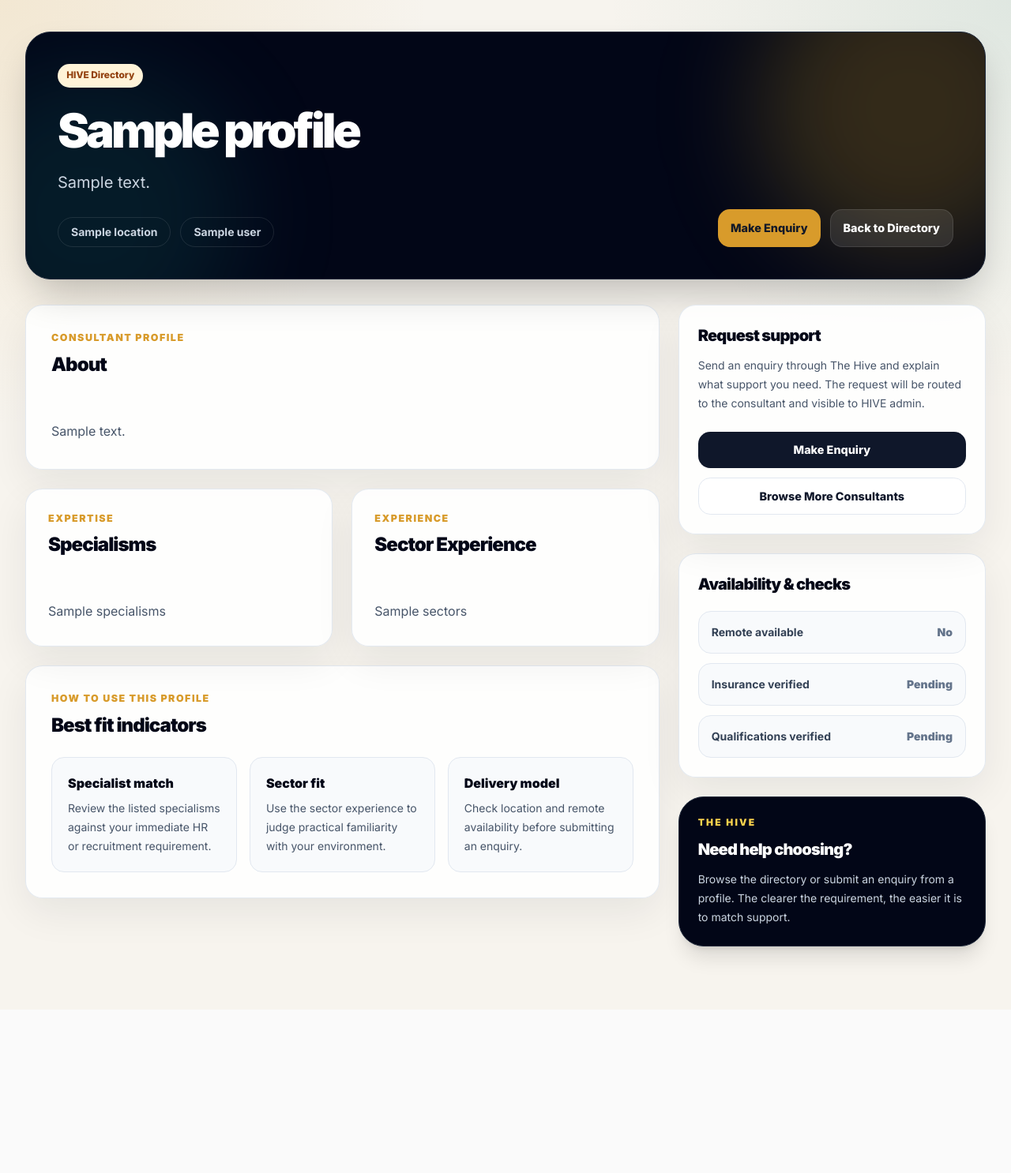
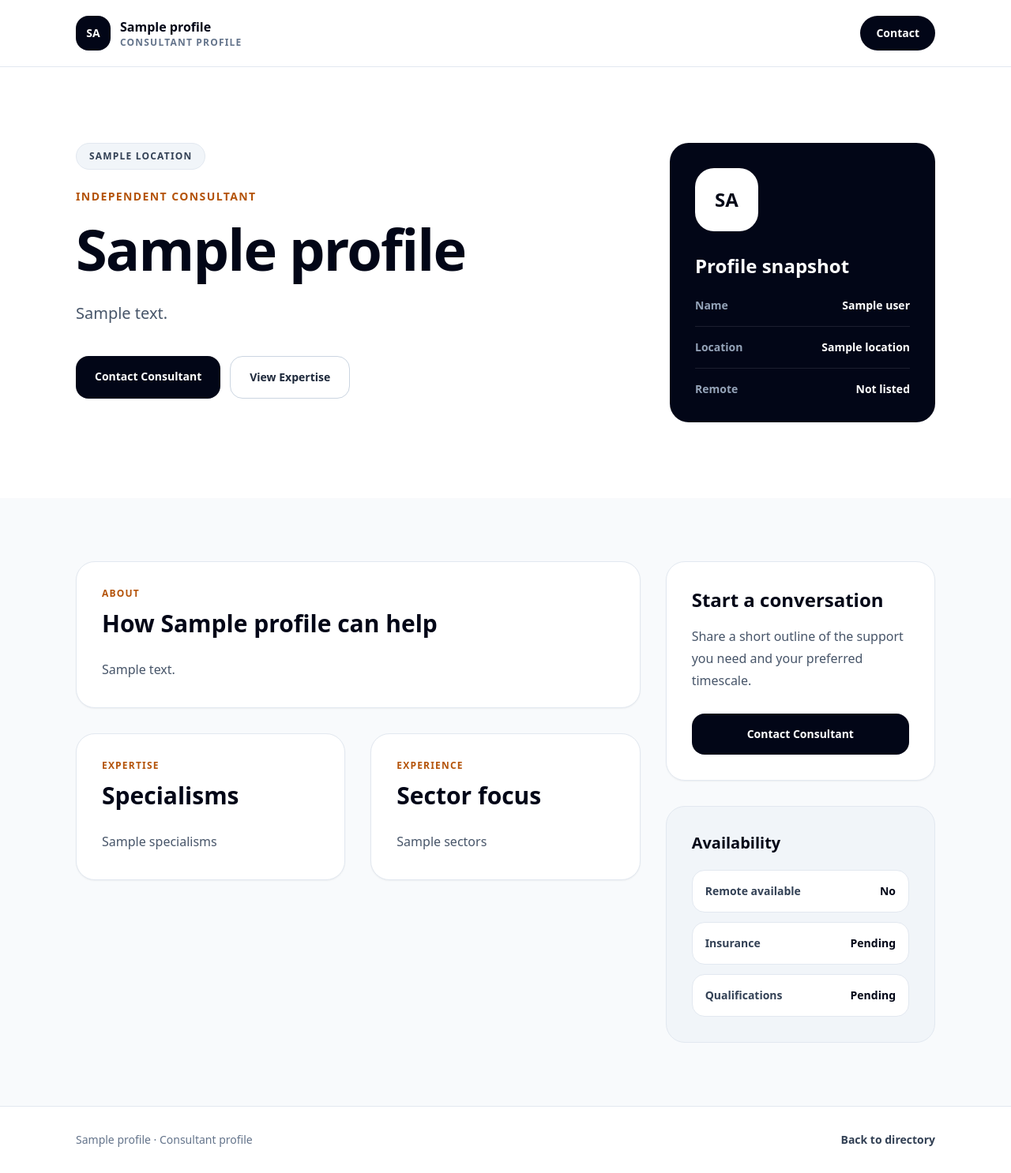
Before and after one commit to Dolman17/hive, a Python web app: template templates/public_directory/profile.html in a window 1280 px wide. Shown: the whole page at 79% size. Before the commit the page ends 1235 px from the top, so only its background shows below. Run offline with Jinja, Linux system fonts and the light colour scheme; the template is opened without the code that fills it: most values are stand-ins (such as "Sample title", 1, 10 or a date in 2020); some libraries are stand-ins or nearby versions.

Commit message:
Make consultant profile standalone page

```diff
--- a/templates/public_directory/profile.html
+++ b/templates/public_directory/profile.html
@@ -1,155 +1,153 @@
-{% extends "base.html" %}
+<!DOCTYPE html>
+<html lang="en">
+<head>
+    <meta charset="UTF-8">
+    <title>{{ profile.business_name or profile.user.name }}</title>
+    <meta name="viewport" content="width=device-width, initial-scale=1">
+    <script src="https://cdn.tailwindcss.com"></script>
+</head>
+<body class="min-h-screen bg-slate-50 text-slate-950">
 
-{% block title %}{{ profile.business_name or profile.user.name }} · The Hive Directory{% endblock %}
+{% set consultant_name = profile.business_name or profile.user.name %}
+{% set initials = consultant_name[:2].upper() %}
 
-{% block content %}
+<header class="bg-white border-b border-slate-200">
+    <div class="max-w-6xl mx-auto px-4 sm:px-6 lg:px-8 py-5 flex items-center justify-between gap-4">
+        <a href="{{ url_for('public_directory.directory_index') }}" class="flex items-center gap-3">
+            <div class="h-11 w-11 rounded-2xl bg-slate-950 text-white flex items-center justify-center text-sm font-black">
+                {{ initials }}
+            </div>
+            <div>
+                <p class="text-base font-black text-slate-950">{{ consultant_name }}</p>
+                <p class="text-xs font-bold uppercase tracking-widest text-slate-500">Consultant profile</p>
+            </div>
+        </a>
 
-<section class="space-y-8">
-    <div class="relative overflow-hidden rounded-[2rem] bg-slate-950 border border-slate-800 p-8 md:p-10 shadow-2xl">
-        <div class="absolute -right-24 -top-24 h-96 w-96 rounded-full bg-amber-400/20 blur-3xl"></div>
-        <div class="absolute -left-28 -bottom-28 h-96 w-96 rounded-full bg-teal-400/10 blur-3xl"></div>
+        <a href="{{ url_for('directory_enquiries.public_directory_enquiry', profile_id=profile.id) }}" class="rounded-full bg-slate-950 text-white px-5 py-3 text-sm font-black hover:bg-slate-800">
+            Contact
+        </a>
+    </div>
+</header>
 
-        <div class="relative flex flex-col xl:flex-row xl:items-end xl:justify-between gap-8">
-            <div class="max-w-4xl">
-                <div class="flex flex-wrap items-center gap-3">
-                    <span class="hive-pill hive-pill-gold">HIVE Directory</span>
-                    {% if profile.remote_available %}
-                        <span class="rounded-full bg-white/10 border border-white/10 px-3 py-1 text-xs font-black text-teal-200">Remote available</span>
-                    {% endif %}
-                    {% if profile.insurance_verified %}
-                        <span class="rounded-full bg-white/10 border border-white/10 px-3 py-1 text-xs font-black text-amber-200">Insurance verified</span>
-                    {% endif %}
-                    {% if profile.qualifications_verified %}
-                        <span class="rounded-full bg-white/10 border border-white/10 px-3 py-1 text-xs font-black text-amber-200">Qualifications verified</span>
-                    {% endif %}
+<main>
+    <section class="bg-white">
+        <div class="max-w-6xl mx-auto px-4 sm:px-6 lg:px-8 py-16 lg:py-24">
+            <div class="grid grid-cols-1 lg:grid-cols-3 gap-10 items-start">
+                <div class="lg:col-span-2">
+                    <div class="flex flex-wrap gap-3 mb-6">
+                        {% if profile.remote_available %}
+                            <span class="rounded-full bg-teal-50 text-teal-800 border border-teal-200 px-4 py-2 text-xs font-black uppercase tracking-widest">Remote available</span>
+                        {% endif %}
+                        {% if profile.location %}
+                            <span class="rounded-full bg-slate-100 text-slate-700 border border-slate-200 px-4 py-2 text-xs font-black uppercase tracking-widest">{{ profile.location }}</span>
+                        {% endif %}
+                    </div>
+
+                    <p class="text-sm font-black uppercase tracking-widest text-amber-700">Independent consultant</p>
+                    <h1 class="mt-5 text-5xl md:text-7xl font-black tracking-tight leading-none text-slate-950">
+                        {{ consultant_name }}
+                    </h1>
+                    <p class="mt-7 text-xl leading-9 text-slate-600 max-w-3xl">
+                        {{ profile.bio[:260] ~ ('...' if profile.bio and profile.bio|length > 260 else '') if profile.bio else 'Practical support for organisations that need clear, experienced guidance.' }}
+                    </p>
+
+                    <div class="mt-9 flex flex-wrap gap-3">
+                        <a href="{{ url_for('directory_enquiries.public_directory_enquiry', profile_id=profile.id) }}" class="rounded-2xl bg-slate-950 text-white px-6 py-4 text-sm font-black hover:bg-slate-800">
+                            Contact Consultant
+                        </a>
+                        <a href="#expertise" class="rounded-2xl bg-white border border-slate-300 text-slate-800 px-6 py-4 text-sm font-black hover:bg-slate-50">
+                            View Expertise
+                        </a>
+                    </div>
                 </div>
 
-                <h1 class="mt-6 text-4xl md:text-6xl font-black tracking-[-0.065em] leading-none text-white">
-                    {{ profile.business_name or profile.user.name }}
-                </h1>
-
-                <p class="mt-5 text-xl text-slate-300 leading-8 max-w-3xl">
-                    {{ profile.bio[:220] ~ ('...' if profile.bio and profile.bio|length > 220 else '') if profile.bio else 'Independent HR and people support through The Hive consultant directory.' }}
-                </p>
-
-                <div class="mt-7 flex flex-wrap items-center gap-3 text-sm text-slate-300">
-                    <span class="inline-flex items-center rounded-full bg-white/8 border border-white/10 px-4 py-2 font-bold">
-                        {{ profile.location or 'Remote / UK-wide' }}
-                    </span>
-                    <span class="inline-flex items-center rounded-full bg-white/8 border border-white/10 px-4 py-2 font-bold">
-                        {{ profile.user.name }}
-                    </span>
-                </div>
-            </div>
-
-            <div class="flex flex-wrap gap-3 shrink-0">
-                <a href="{{ url_for('directory_enquiries.public_directory_enquiry', profile_id=profile.id) }}" class="hive-button hive-button-gold">
-                    Make Enquiry
-                </a>
-                <a href="{{ url_for('public_directory.directory_index') }}" class="hive-button bg-white/10 text-white border border-white/10 hover:bg-white/15">
-                    Back to Directory
-                </a>
+                <aside class="rounded-3xl bg-slate-950 text-white p-8">
+                    <div class="h-20 w-20 rounded-3xl bg-white text-slate-950 flex items-center justify-center text-2xl font-black">
+                        {{ initials }}
+                    </div>
+                    <h2 class="mt-7 text-2xl font-black">Profile snapshot</h2>
+                    <dl class="mt-6 space-y-4 text-sm">
+                        <div class="flex justify-between gap-4 border-b border-white/10 pb-4">
+                            <dt class="text-slate-400 font-bold">Name</dt>
+                            <dd class="font-black text-right">{{ profile.user.name }}</dd>
+                        </div>
+                        <div class="flex justify-between gap-4 border-b border-white/10 pb-4">
+                            <dt class="text-slate-400 font-bold">Location</dt>
+                            <dd class="font-black text-right">{{ profile.location or 'UK-wide' }}</dd>
+                        </div>
+                        <div class="flex justify-between gap-4">
+                            <dt class="text-slate-400 font-bold">Remote</dt>
+                            <dd class="font-black text-right">{{ 'Available' if profile.remote_available else 'Not listed' }}</dd>
+                        </div>
+                    </dl>
+                </aside>
             </div>
         </div>
-    </div>
+    </section>
 
-    <div class="grid grid-cols-1 xl:grid-cols-3 gap-6">
-        <div class="xl:col-span-2 space-y-6">
-            <div class="hive-card p-7 md:p-8">
-                <div class="flex items-start justify-between gap-4">
-                    <div>
-                        <p class="hive-page-kicker">Consultant profile</p>
-                        <h2 class="mt-2 text-2xl font-black tracking-[-0.04em] text-slate-950">About</h2>
+    <section class="py-14 lg:py-20">
+        <div class="max-w-6xl mx-auto px-4 sm:px-6 lg:px-8">
+            <div class="grid grid-cols-1 lg:grid-cols-3 gap-8">
+                <div class="lg:col-span-2 space-y-8">
+                    <article class="rounded-3xl bg-white border border-slate-200 p-8 shadow-sm">
+                        <p class="text-xs font-black uppercase tracking-widest text-amber-700">About</p>
+                        <h2 class="mt-3 text-3xl font-black text-slate-950">How {{ consultant_name }} can help</h2>
+                        <p class="mt-6 text-slate-600 leading-8 whitespace-pre-line">{{ profile.bio or 'No profile bio added yet.' }}</p>
+                    </article>
+
+                    <div id="expertise" class="grid grid-cols-1 xl:grid-cols-2 gap-8">
+                        <article class="rounded-3xl bg-white border border-slate-200 p-8 shadow-sm">
+                            <p class="text-xs font-black uppercase tracking-widest text-amber-700">Expertise</p>
+                            <h2 class="mt-3 text-3xl font-black text-slate-950">Specialisms</h2>
+                            <p class="mt-6 text-slate-600 leading-8 whitespace-pre-line">{{ profile.specialisms or 'No specialisms listed yet.' }}</p>
+                        </article>
+
+                        <article class="rounded-3xl bg-white border border-slate-200 p-8 shadow-sm">
+                            <p class="text-xs font-black uppercase tracking-widest text-amber-700">Experience</p>
+                            <h2 class="mt-3 text-3xl font-black text-slate-950">Sector focus</h2>
+                            <p class="mt-6 text-slate-600 leading-8 whitespace-pre-line">{{ profile.sectors or 'No sector experience listed yet.' }}</p>
+                        </article>
                     </div>
                 </div>
-                <p class="mt-5 text-slate-600 leading-8 whitespace-pre-line">
-                    {{ profile.bio or 'No profile bio added yet.' }}
-                </p>
-            </div>
 
-            <div class="grid grid-cols-1 lg:grid-cols-2 gap-6">
-                <div class="hive-card p-7">
-                    <p class="hive-page-kicker">Expertise</p>
-                    <h2 class="mt-2 text-2xl font-black tracking-[-0.04em] text-slate-950">Specialisms</h2>
-                    <p class="mt-5 text-slate-600 leading-8 whitespace-pre-line">
-                        {{ profile.specialisms or 'No specialisms listed yet.' }}
-                    </p>
-                </div>
+                <aside class="space-y-8">
+                    <div class="rounded-3xl bg-white border border-slate-200 p-8 shadow-sm sticky top-8">
+                        <h2 class="text-2xl font-black text-slate-950">Start a conversation</h2>
+                        <p class="mt-4 text-slate-600 leading-7">Share a short outline of the support you need and your preferred timescale.</p>
+                        <a href="{{ url_for('directory_enquiries.public_directory_enquiry', profile_id=profile.id) }}" class="mt-7 block w-full rounded-2xl bg-slate-950 text-white px-6 py-4 text-center text-sm font-black hover:bg-slate-800">
+                            Contact Consultant
+                        </a>
+                    </div>
 
-                <div class="hive-card p-7">
-                    <p class="hive-page-kicker">Experience</p>
-                    <h2 class="mt-2 text-2xl font-black tracking-[-0.04em] text-slate-950">Sector Experience</h2>
-                    <p class="mt-5 text-slate-600 leading-8 whitespace-pre-line">
-                        {{ profile.sectors or 'No sector experience listed yet.' }}
-                    </p>
-                </div>
-            </div>
-
-            <div class="hive-card p-7 md:p-8">
-                <p class="hive-page-kicker">How to use this profile</p>
-                <h2 class="mt-2 text-2xl font-black tracking-[-0.04em] text-slate-950">Best fit indicators</h2>
-
-                <div class="mt-6 grid grid-cols-1 md:grid-cols-3 gap-4">
-                    <div class="rounded-2xl bg-slate-50 border border-slate-200 p-5">
-                        <p class="font-black text-slate-950">Specialist match</p>
-                        <p class="mt-2 text-sm text-slate-600 leading-6">Review the listed specialisms against your immediate HR or recruitment requirement.</p>
+                    <div class="rounded-3xl bg-slate-100 border border-slate-200 p-8">
+                        <h2 class="text-xl font-black text-slate-950">Availability</h2>
+                        <div class="mt-5 space-y-3 text-sm">
+                            <div class="flex justify-between gap-4 rounded-2xl bg-white border border-slate-200 p-4">
+                                <span class="font-bold text-slate-700">Remote available</span>
+                                <span class="font-black">{{ 'Yes' if profile.remote_available else 'No' }}</span>
+                            </div>
+                            <div class="flex justify-between gap-4 rounded-2xl bg-white border border-slate-200 p-4">
+                                <span class="font-bold text-slate-700">Insurance</span>
+                                <span class="font-black">{{ 'Verified' if profile.insurance_verified else 'Pending' }}</span>
+                            </div>
+                            <div class="flex justify-between gap-4 rounded-2xl bg-white border border-slate-200 p-4">
+                                <span class="font-bold text-slate-700">Qualifications</span>
+                                <span class="font-black">{{ 'Verified' if profile.qualifications_verified else 'Pending' }}</span>
+                            </div>
+                        </div>
                     </div>
-                    <div class="rounded-2xl bg-slate-50 border border-slate-200 p-5">
-                        <p class="font-black text-slate-950">Sector fit</p>
-                        <p class="mt-2 text-sm text-slate-600 leading-6">Use the sector experience to judge practical familiarity with your environment.</p>
-                    </div>
-                    <div class="rounded-2xl bg-slate-50 border border-slate-200 p-5">
-                        <p class="font-black text-slate-950">Delivery model</p>
-                        <p class="mt-2 text-sm text-slate-600 leading-6">Check location and remote availability before submitting an enquiry.</p>
-                    </div>
-                </div>
+                </aside>
             </div>
         </div>
+    </section>
+</main>
 
-        <aside class="space-y-6">
-            <div class="hive-card p-6 sticky top-6">
-                <h2 class="text-xl font-black tracking-[-0.04em] text-slate-950">Request support</h2>
-                <p class="mt-3 text-sm text-slate-600 leading-6">
-                    Send an enquiry through The Hive and explain what support you need. The request will be routed to the consultant and visible to HIVE admin.
-                </p>
+<footer class="border-t border-slate-200 bg-white">
+    <div class="max-w-6xl mx-auto px-4 sm:px-6 lg:px-8 py-8 flex flex-col md:flex-row md:items-center md:justify-between gap-4">
+        <p class="text-sm text-slate-500">{{ consultant_name }} · Consultant profile</p>
+        <a href="{{ url_for('public_directory.directory_index') }}" class="text-sm font-bold text-slate-700 hover:text-slate-950">Back to directory</a>
+    </div>
+</footer>
 
-                <a href="{{ url_for('directory_enquiries.public_directory_enquiry', profile_id=profile.id) }}" class="mt-6 w-full hive-button hive-button-primary justify-center">
-                    Make Enquiry
-                </a>
-
-                <a href="{{ url_for('public_directory.directory_index') }}" class="mt-3 w-full hive-button hive-button-secondary justify-center">
-                    Browse More Consultants
-                </a>
-            </div>
-
-            <div class="hive-card p-6">
-                <h2 class="text-xl font-black tracking-[-0.04em] text-slate-950">Availability & checks</h2>
-
-                <div class="mt-5 space-y-3 text-sm">
-                    <div class="flex items-center justify-between gap-4 rounded-2xl bg-slate-50 border border-slate-200 p-4">
-                        <span class="font-bold text-slate-700">Remote available</span>
-                        <span class="font-black {{ 'text-teal-700' if profile.remote_available else 'text-slate-500' }}">{{ 'Yes' if profile.remote_available else 'No' }}</span>
-                    </div>
-                    <div class="flex items-center justify-between gap-4 rounded-2xl bg-slate-50 border border-slate-200 p-4">
-                        <span class="font-bold text-slate-700">Insurance verified</span>
-                        <span class="font-black {{ 'text-teal-700' if profile.insurance_verified else 'text-slate-500' }}">{{ 'Yes' if profile.insurance_verified else 'Pending' }}</span>
-                    </div>
-                    <div class="flex items-center justify-between gap-4 rounded-2xl bg-slate-50 border border-slate-200 p-4">
-                        <span class="font-bold text-slate-700">Qualifications verified</span>
-                        <span class="font-black {{ 'text-teal-700' if profile.qualifications_verified else 'text-slate-500' }}">{{ 'Yes' if profile.qualifications_verified else 'Pending' }}</span>
-                    </div>
-                </div>
-            </div>
-
-            <div class="rounded-[2rem] bg-slate-950 border border-slate-800 p-6 text-white shadow-xl">
-                <p class="text-amber-300 text-xs font-black uppercase tracking-[0.18em]">The Hive</p>
-                <h2 class="mt-3 text-xl font-black tracking-[-0.04em]">Need help choosing?</h2>
-                <p class="mt-3 text-sm text-slate-300 leading-6">
-                    Browse the directory or submit an enquiry from a profile. The clearer the requirement, the easier it is to match support.
-                </p>
-            </div>
-        </aside>
-    </div>
-</section>
-
-{% endblock %}
+</body>
+</html>
```
